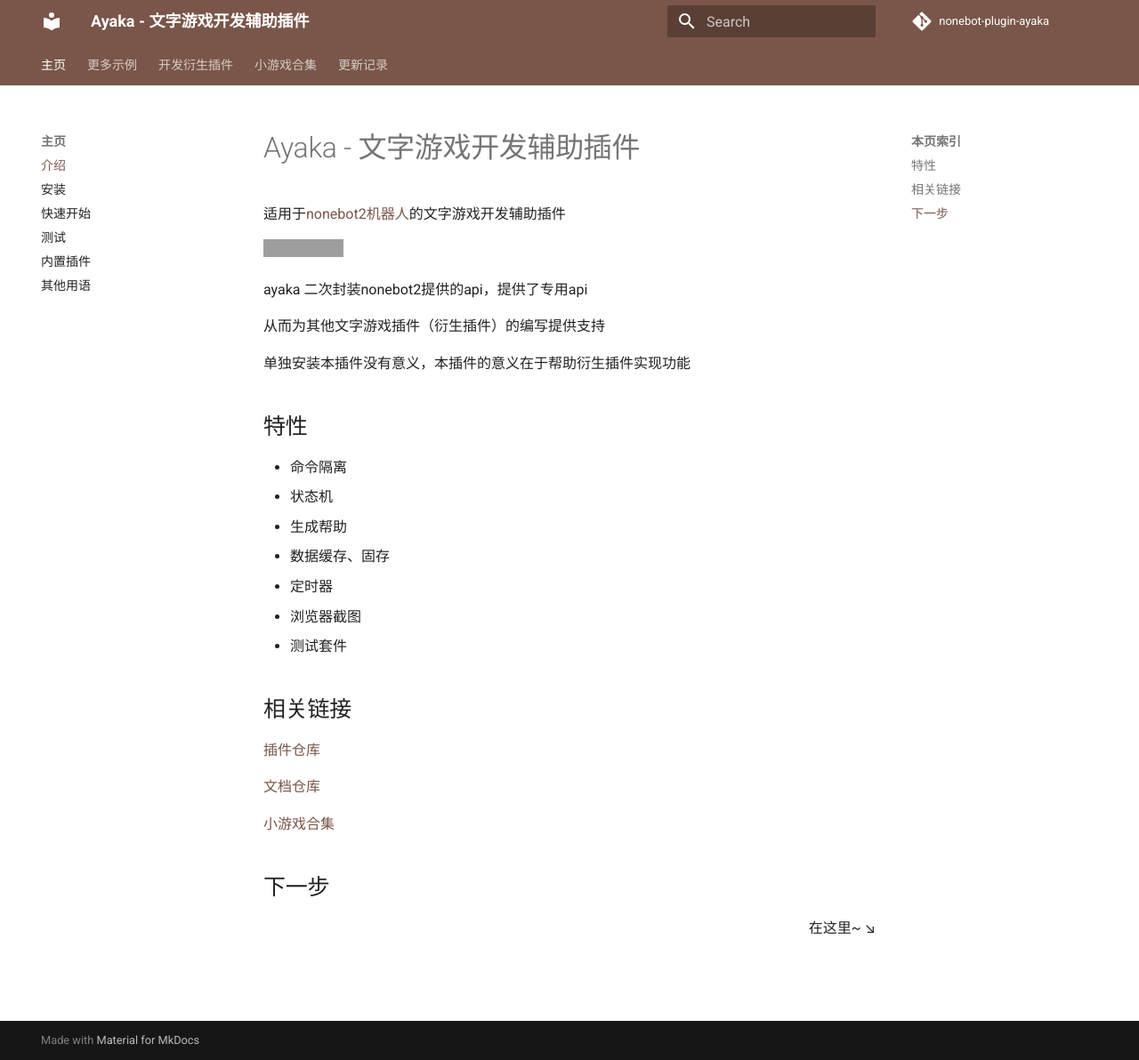
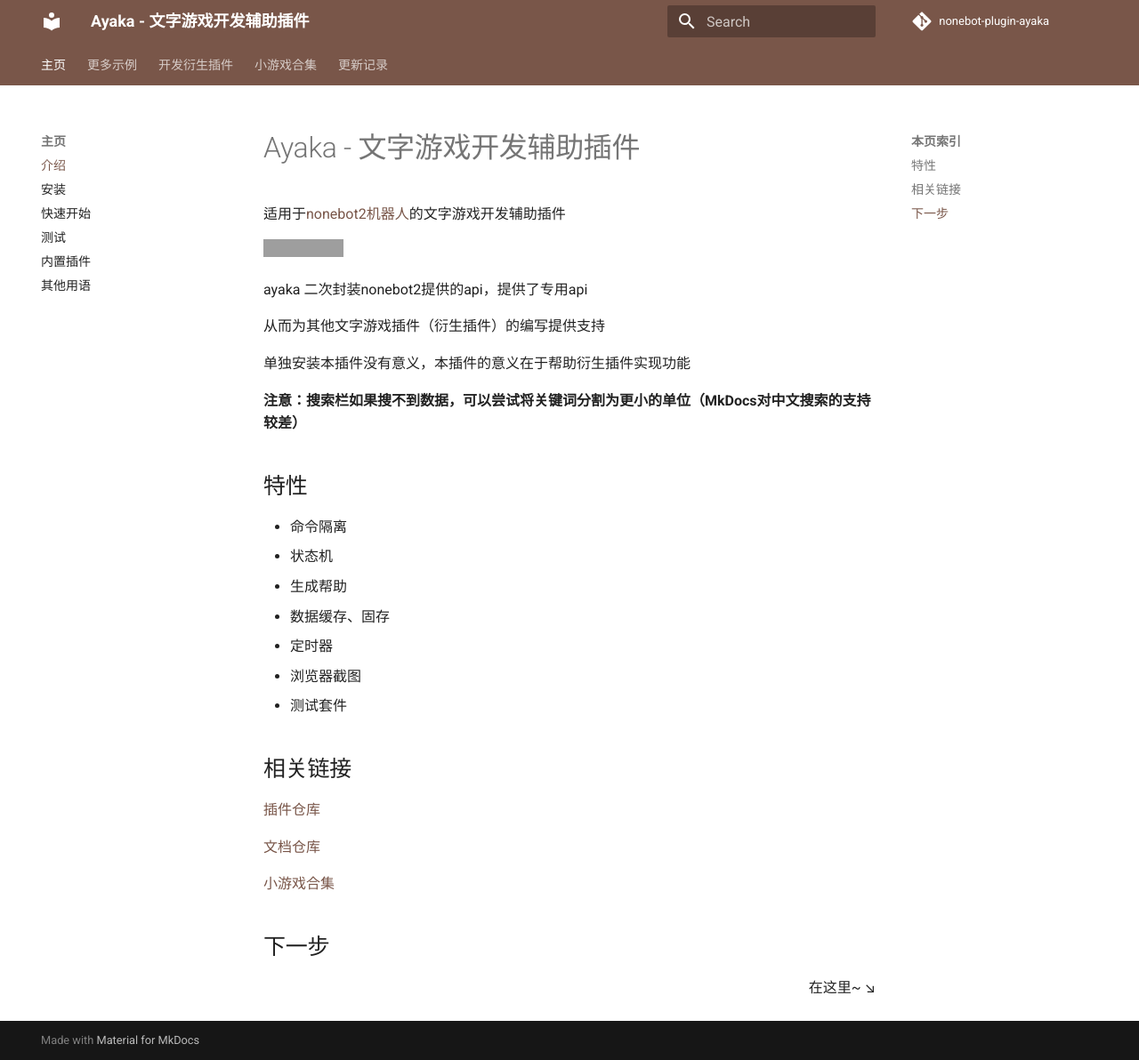
Before and after one commit to bridgeL/ayaka_doc, an MkDocs documentation site: the page built from docs/index.md, in a window 1280 px wide and 1192 px high. Shown: the whole window at 89% size. Built offline with MkDocs 1.6.1 and Material for MkDocs 9.7.7, drawn with Linux system fonts in a browser that asks for light colours; comment, search, counter and statistics services are not loaded; the version menu is left out; part of the change alters nothing that is shown; grey boxes are pictures that could not be loaded.

```diff
--- a/docs/index.md
+++ b/docs/index.md
@@ -9,6 +9,8 @@ ayaka 二次封装nonebot2提供的api，提供了专用api
 从而为其他文字游戏插件（衍生插件）的编写提供支持
 
 单独安装本插件没有意义，本插件的意义在于帮助衍生插件实现功能
+
+**注意：搜索栏如果搜不到数据，可以尝试将关键词分割为更小的单位（MkDocs对中文搜索的支持较差）**
 
 ## 特性
 
--- a/mkdocs.yml
+++ b/mkdocs.yml
@@ -53,3 +53,9 @@ markdown_extensions:
 extra:
   version:
     provider: mike
+plugins:
+    - search:
+        lang:
+            - en
+            - ja
+        separator: '[\s\-\.]+'
```
